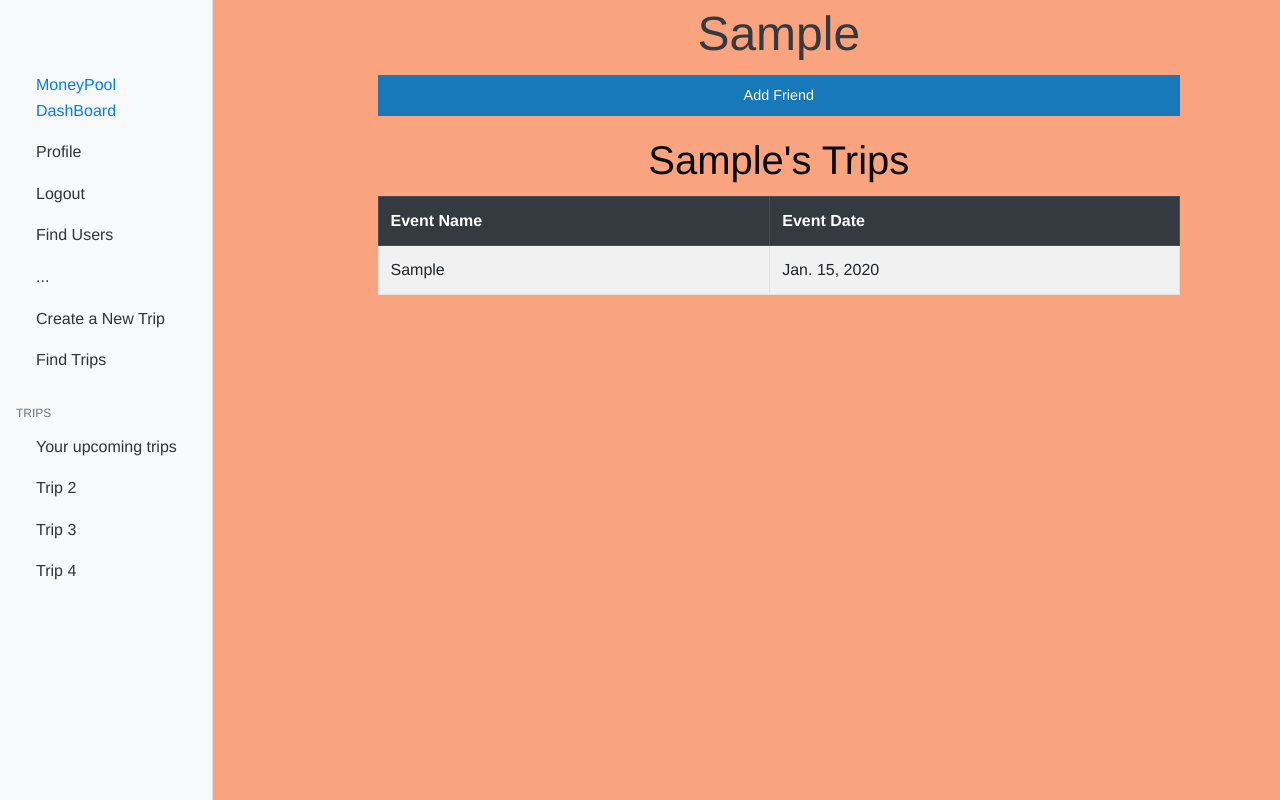
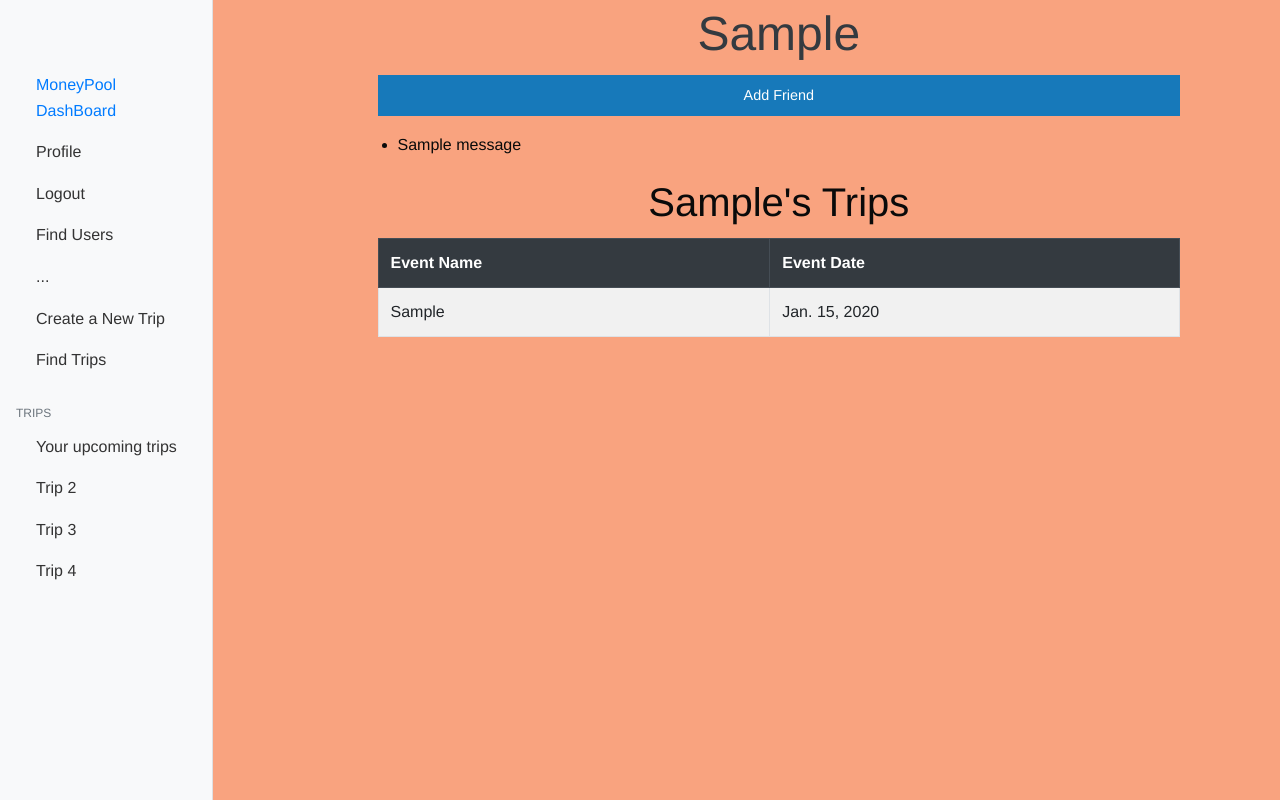
Before and after one commit to ChicoState/MoneyPool, a Django app: page /profile/1 in a window 1280 px wide. Run offline with Django 3.2, Linux system fonts and the light colour scheme; a user stored in the database is signed in; tables that the repository leaves empty hold one stand-in row (values such as "Sample post"); one stand-in notice (Sample message) is shown; some libraries are stand-ins or nearby versions.

Commit message:
fixed redirect problem when adding friends and added success or failure message

```diff
--- a/moneypool/friendship/templates/friendship/friend/add.html
+++ b/moneypool/friendship/templates/friendship/friend/add.html
@@ -2,7 +2,7 @@
 {% if errors %}<p>{{ errors|join:", " }}</p>{% endif %}
 <form method="POST">
 {% csrf_token %}
-<input type="hidden" name="to_username" value="{{ to }}" />
-<input type="submit" value="add {{ to }} as a friend" />
+    <input type="hidden" name="to_username" value="{{ to }}" />
+    <input type="submit" value="add {{ to }} as a friend" />
 </form>
 {% endif %}
--- a/moneypool/myapp/templates/profile.html
+++ b/moneypool/myapp/templates/profile.html
@@ -11,6 +11,13 @@
       <form action="/friendship/friend/add/{{to}}/" method='POST'> {% csrf_token %}
          <input type="submit" class="button expanded" value="Add Friend"/>
       </form>
+      {% if messages %}
+         <ul class="messages">
+            {% for message in messages %}
+            <li{% if message.tags %} class="{{ message.tags }}"{% endif %}>{{ message }}</li>
+            {% endfor %}
+         </ul>
+      {% endif %}
    {% endif %}
 {%endblock header%}
 
```
Also changed, not shown: moneypool/friendship/views.py (+6 -3 lines).
